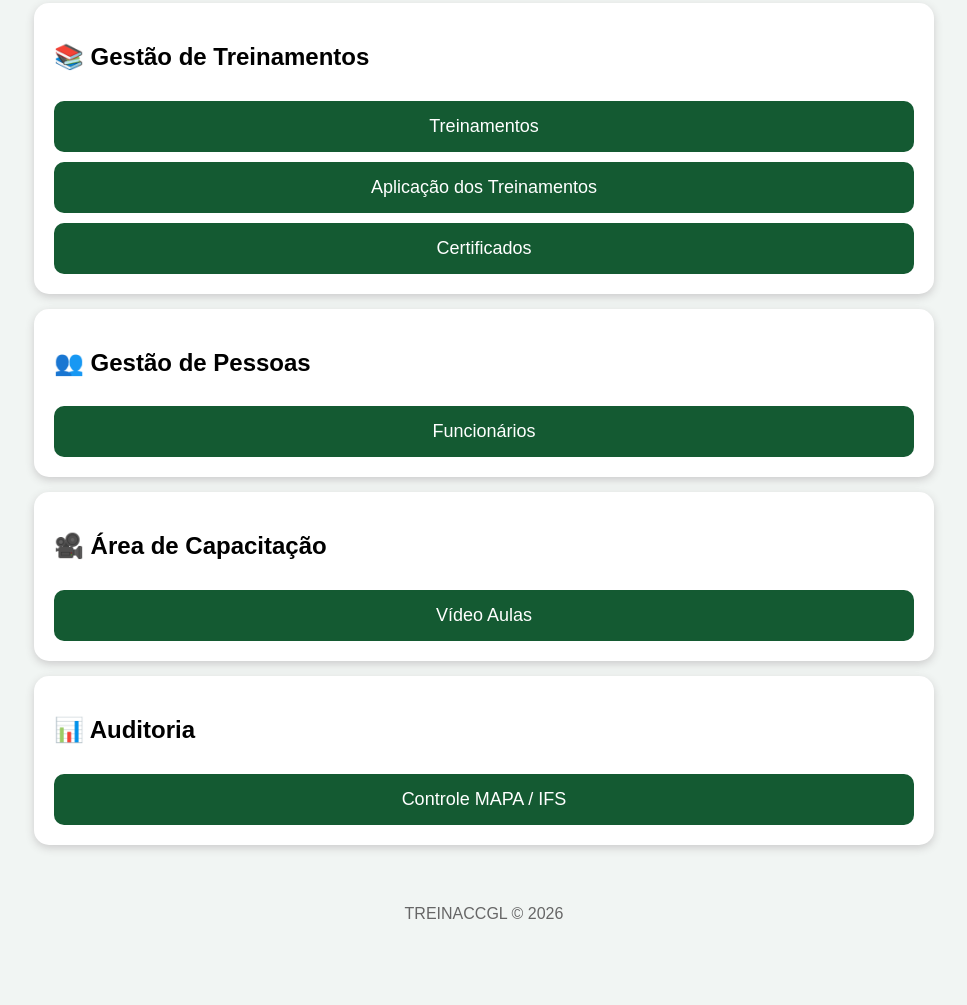
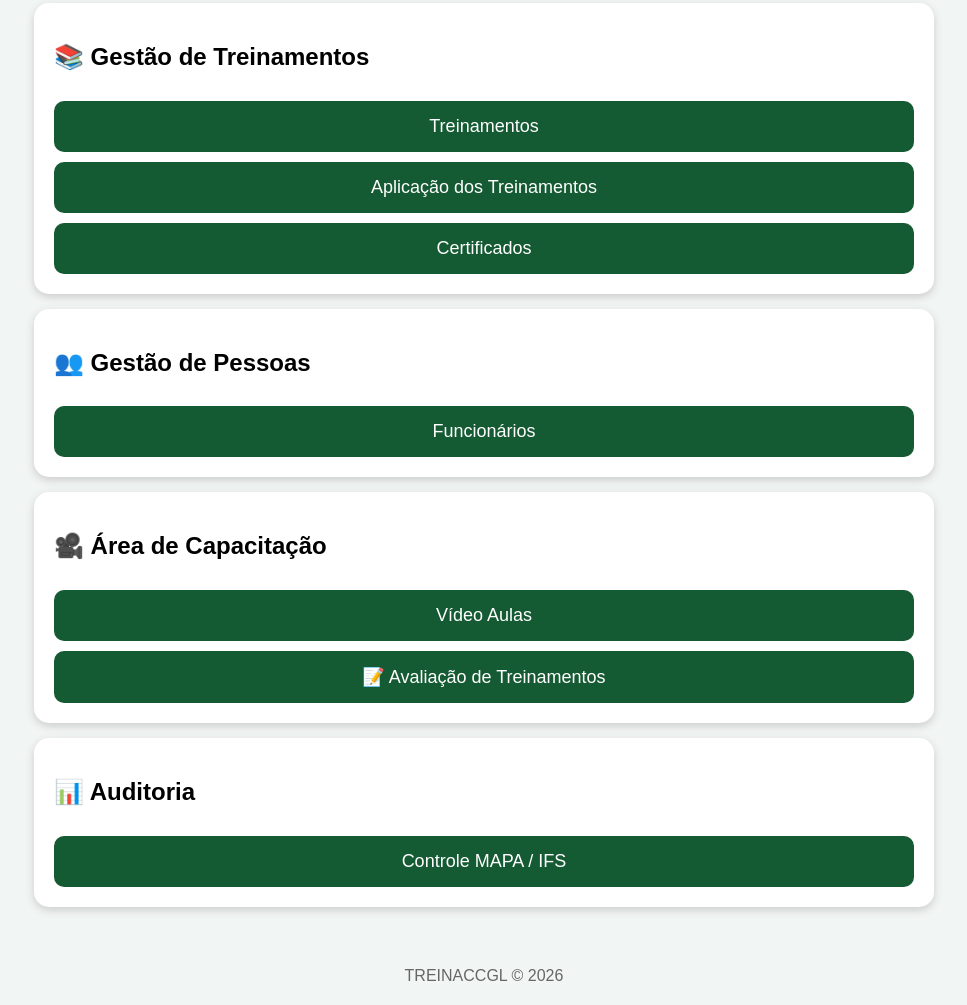
Before and after one commit to scariotluizier1507-rgb/Labtreina, a plain HTML site: page index.html in a window 1280 px wide. Shown: the part 316-1321 px from the top of the page, without its empty margins (156-1123 px from the left). Before the commit the page ends 1259 px from the top, so only its background shows below. Drawn offline with Linux system fonts and the light colour scheme.

Commit message:
Update index.html

```diff
--- a/index.html
+++ b/index.html
@@ -92,10 +92,20 @@ Funcionários
 </button>
 </div>
 <div class="card">
+
 <h2>🎥 Área de Capacitação</h2>
+
+
 <button onclick="location.href='videoaulas.html'">
 Vídeo Aulas
 </button>
+
+
+<button onclick="location.href='avaliacao.html'">
+📝 Avaliação de Treinamentos
+</button>
+
+
 </div>
 <div class="card">
 <h2>📊 Auditoria</h2>
```
